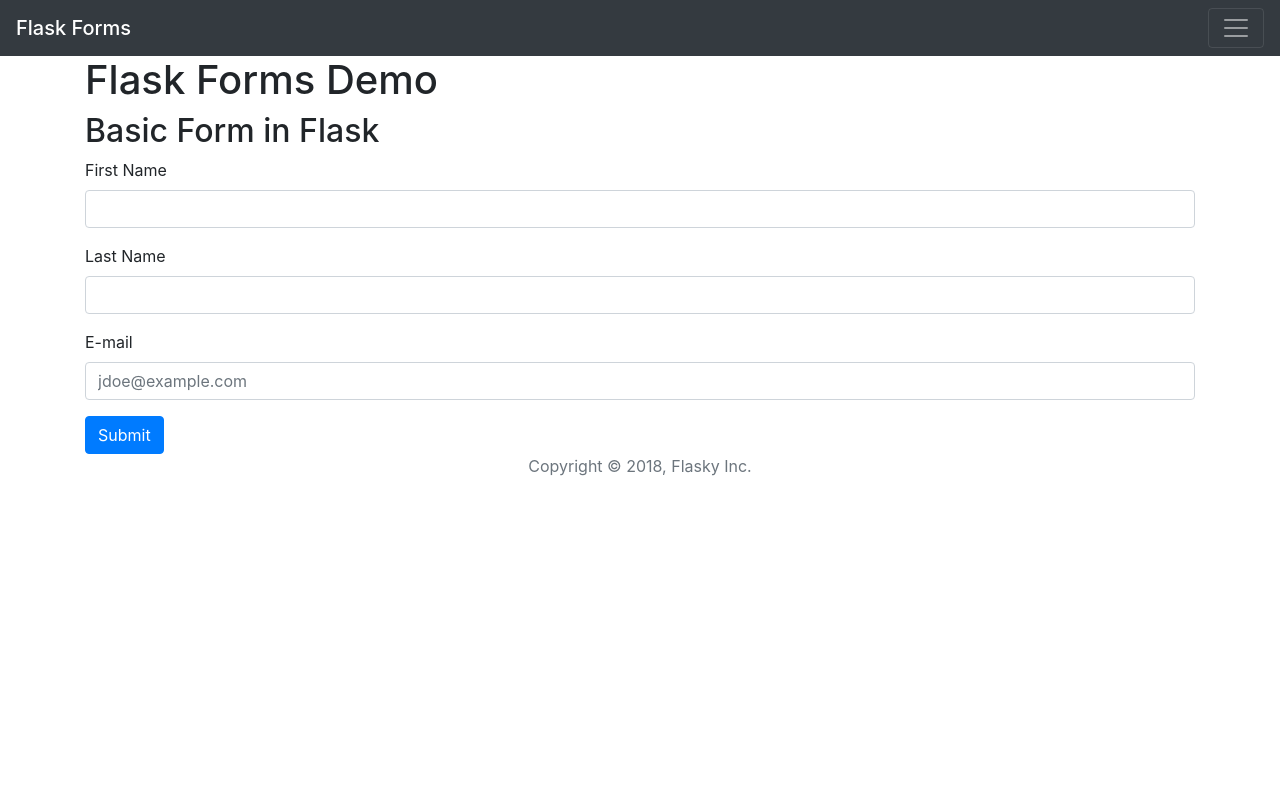
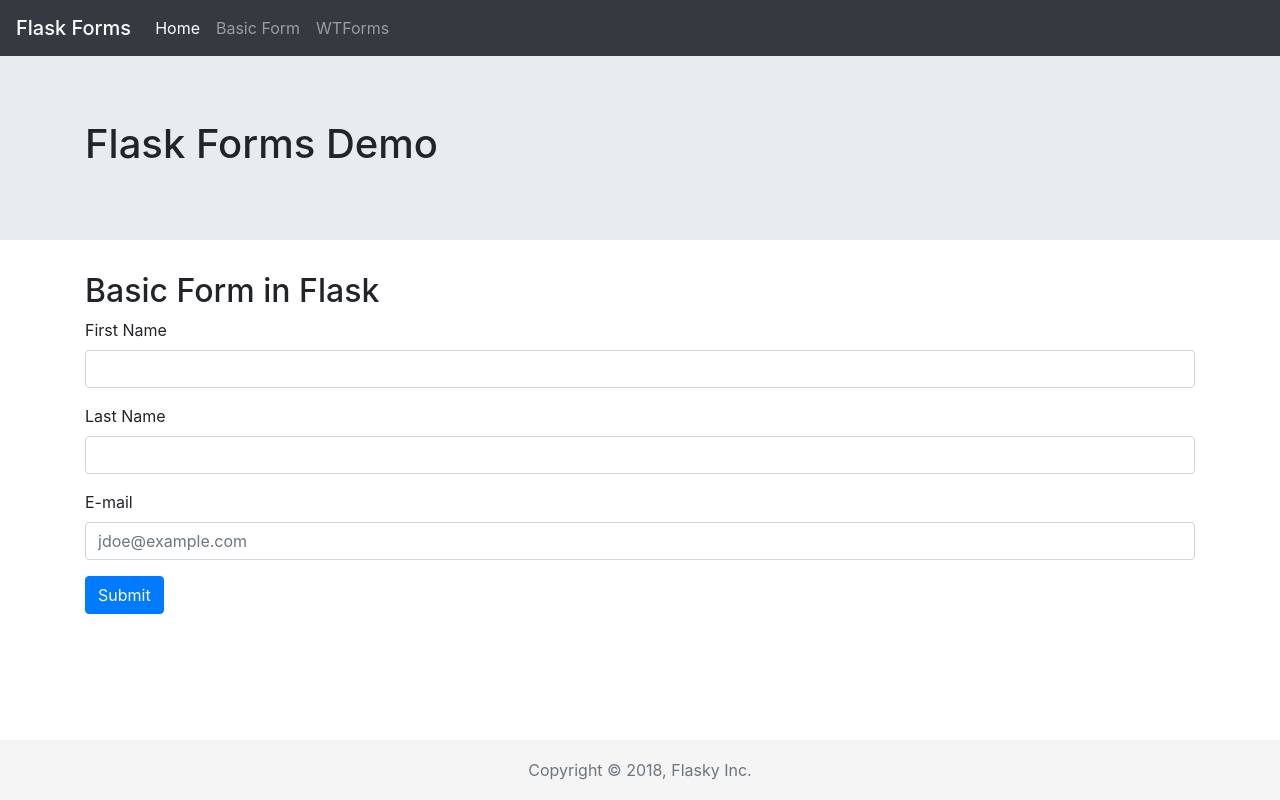
Before and after one commit to uwi-info3180/flask-forms, a Python web app: template app/templates/form.html in a window 1280 px wide. Run offline with Jinja, Linux system fonts and the light colour scheme; the template is opened without the code that fills it, so the values that code supplies are empty; some libraries are stand-ins or nearby versions.

Commit message:
Fixed navigation and added some styles for sticky footer

```diff
--- a/app/static/css/styles.css
+++ b/app/static/css/styles.css
@@ -0,0 +1,21 @@
+:root {
+
+}
+
+html {
+    position: relative;
+    min-height: 100%;
+}
+
+body {
+  margin-bottom: 60px; /* Margin bottom by footer height */
+}
+
+footer {
+    position: absolute;
+    bottom: 0;
+    width: 100%;
+    height: 60px;
+    line-height: 60px;
+    background-color: #f5f5f5;
+}
--- a/app/templates/base.html
+++ b/app/templates/base.html
@@ -7,7 +7,7 @@
     <link rel="stylesheet" href="{{ url_for('static', filename='css/styles.css') }}">
 </head>
 <body>
-    <nav class="navbar navbar-dark bg-dark">
+    <nav class="navbar navbar-expand-lg navbar-dark bg-dark">
       <span class="navbar-brand mb-0 h1">Flask Forms</span>
       <button class="navbar-toggler" type="button" data-toggle="collapse" data-target="#navbarNav" aria-controls="navbarNav" aria-expanded="false" aria-label="Toggle navigation">
         <span class="navbar-toggler-icon"></span>
@@ -26,7 +26,7 @@
         </ul>
       </div>
     </nav>
-    <header>
+    <header class="jumbotron jumbotron-fluid">
         <div class="container">
             <h1>Flask Forms Demo</h1>
         </div>
@@ -40,5 +40,9 @@
     <footer class="text-muted text-center text-small">
         Copyright &copy; 2018, Flasky Inc.
     </footer>
+
+    <script src="https://code.jquery.com/jquery-3.2.1.slim.min.js" integrity="sha384-KJ3o2DKtIkvYIK3UENzmM7KCkRr/rE9/Qpg6aAZGJwFDMVNA/GpGFF93hXpG5KkN" crossorigin="anonymous"></script>
+    <script src="https://cdnjs.cloudflare.com/ajax/libs/popper.js/1.12.9/umd/popper.min.js" integrity="sha384-ApNbgh9B+Y1QKtv3Rn7W3mgPxhU9K/ScQsAP7hUibX39j7fakFPskvXusvfa0b4Q" crossorigin="anonymous"></script>
+    <script src="https://maxcdn.bootstrapcdn.com/bootstrap/4.0.0/js/bootstrap.min.js" integrity="sha384-JZR6Spejh4U02d8jOt6vLEHfe/JQGiRRSQQxSfFWpi1MquVdAyjUar5+76PVCmYl" crossorigin="anonymous"></script>
 </body>
 </html>
```
